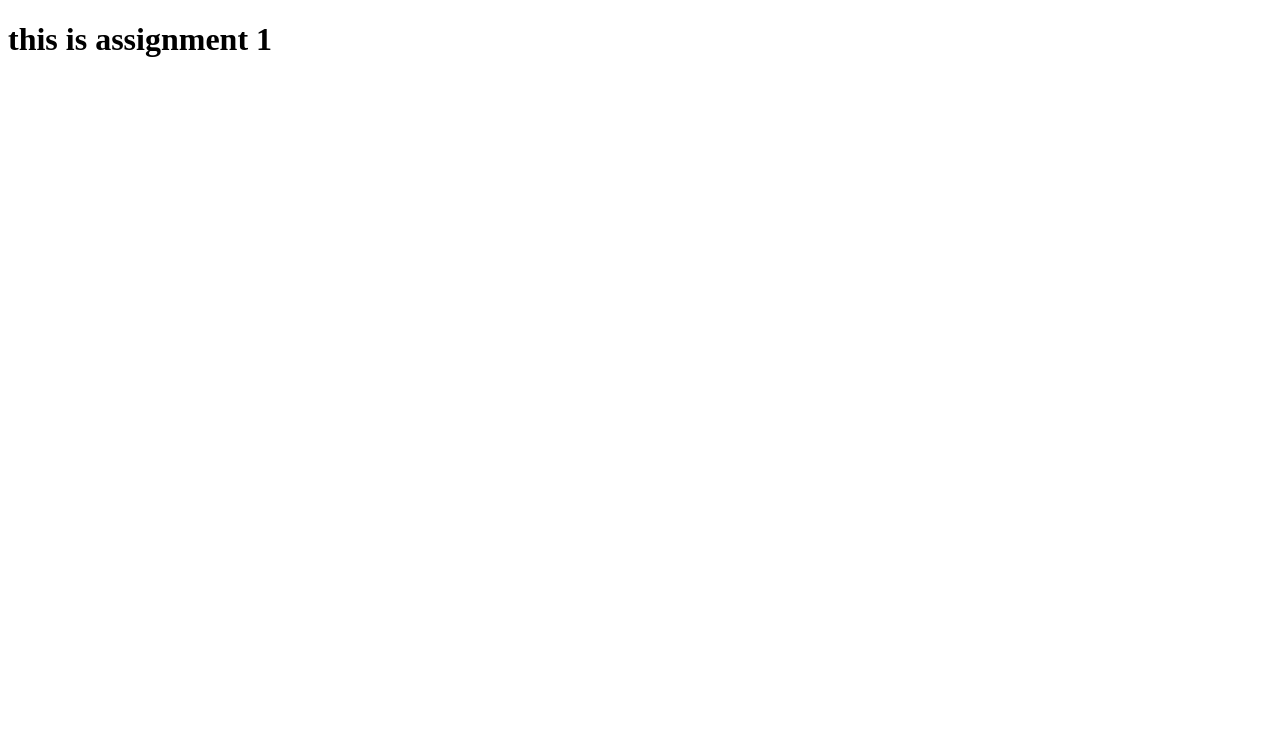
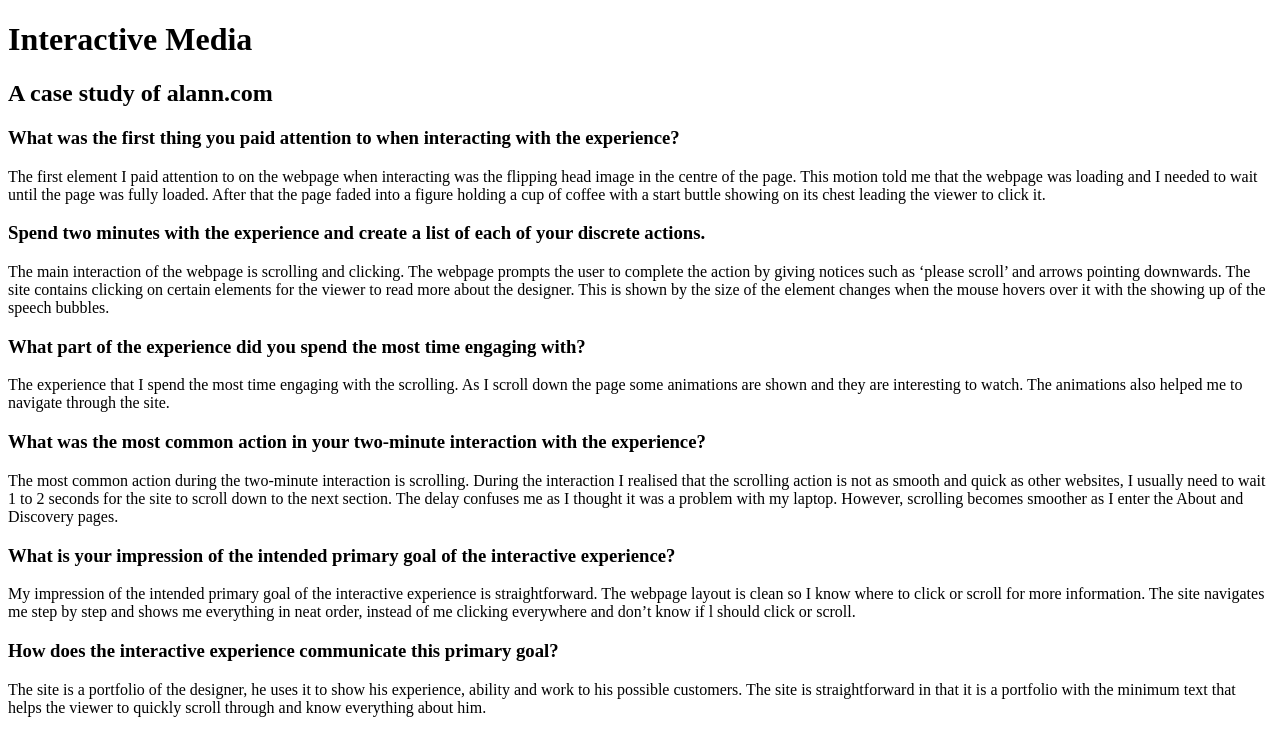
Before and after one commit to Dinnysbbbakery/Dinnysbbbakery.github.io, a plain HTML site: page assignment1/index.html in a window 1280 px wide. Drawn offline with Linux system fonts and the light colour scheme.

Commit message:
assignment 1

```diff
--- a/assignment1/index.html
+++ b/assignment1/index.html
@@ -6,6 +6,19 @@
     <title>Document</title>
 </head>
 <body>
-    <h1>this is assignment 1</h1>
+    <h1>Interactive Media</h1>
+    <h2>A case study of alann.com</h2>
 </body>
+<h3>What was the first thing you paid attention to when interacting with the experience?</h3>
+<p>The first element I paid attention to on the webpage when interacting was the flipping head image in the centre of the page. This motion told me that the webpage was loading and I needed to wait until the page was fully loaded. After that the page faded into a figure holding a cup of coffee with a start buttle showing on its chest leading the viewer to click it. </p>
+<h3>Spend two minutes with the experience and create a list of each of your discrete actions.</h3>
+<p>The main interaction of the webpage is scrolling and clicking. The webpage prompts the user to complete the action by giving notices such as ‘please scroll’ and arrows pointing downwards. The site contains clicking on certain elements for the viewer to read more about the designer. This is shown by the size of the element changes when the mouse hovers over it with the showing up of the speech bubbles. </p>
+<h3>What part of the experience did you spend the most time engaging with?</h3>
+<p>The experience that I spend the most time engaging with the scrolling. As I scroll down the page some animations are shown and they are interesting to watch. The animations also helped me to navigate through the site. </p>
+<h3>What was the most common action in your two-minute interaction with the experience?</h3>
+<p>The most common action during the two-minute interaction is scrolling. During the interaction I realised that the scrolling action is not as smooth and quick as other websites, I usually need to wait 1 to 2 seconds for the site to scroll down to the next section. The delay confuses me as I thought it was a problem with my laptop. However, scrolling becomes smoother as I enter the About and Discovery pages. </p>
+<h3>What is your impression of the intended primary goal of the interactive experience?</h3>
+<p>My impression of the intended primary goal of the interactive experience is straightforward. The webpage layout is clean so I know where to click or scroll for more information. The site navigates me step by step and shows me everything in neat order, instead of me clicking everywhere and don’t know if l should click or scroll.</p>
+<h3>How does the interactive experience communicate this primary goal?</h3>
+<p>The site is a portfolio of the designer, he uses it to show his experience, ability and work to his possible customers. The site is straightforward in that it is a portfolio with the minimum text that helps the viewer to quickly scroll through and know everything about him. </p>
 </html>
```
